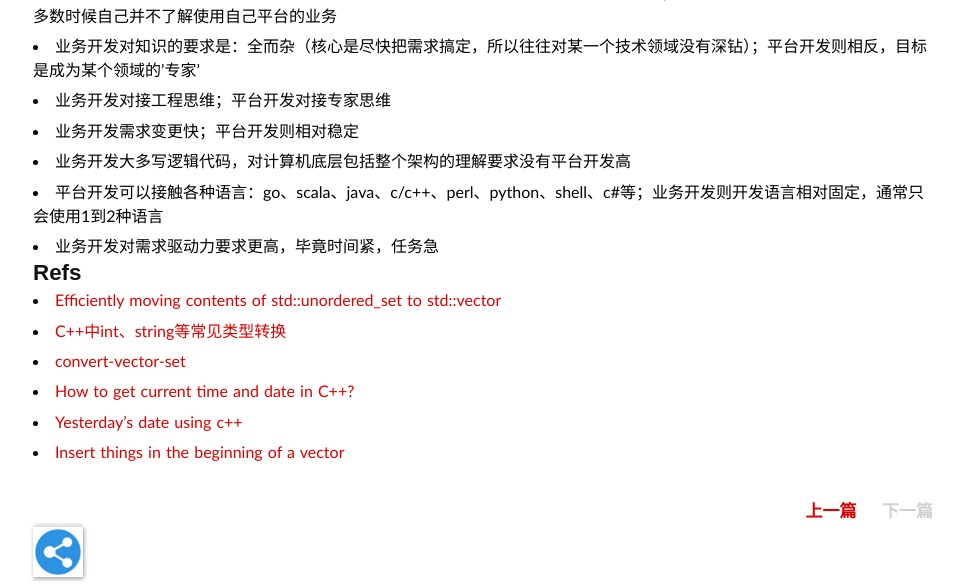
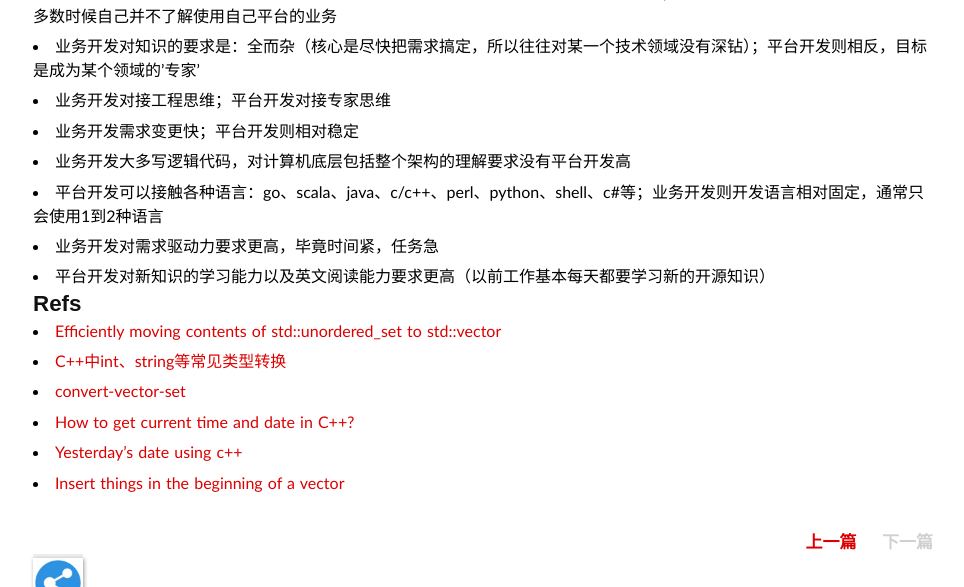
Before and after one commit to duyanghao/duyanghao.github.io, a Jekyll site: the page built from _posts/2018-12-12-c++-practice.md, in a window 1280 px wide and 900 px high, scrolled down 2900 px, cut to the strip 0-587 px from the top of the window. Shown: the whole strip, without its empty margins (157-1121 px from the left). Built offline with Jekyll 4.4.1, drawn with Linux system fonts in a browser that asks for light colours; some web fonts are replaced; comment, search, counter and statistics services are not loaded.

Commit message:
添加c++ practice
Signed-off-by: duyanghao <1294057873@qq.com>

```diff
--- a/_posts/2018-12-12-c++-practice.md
+++ b/_posts/2018-12-12-c++-practice.md
@@ -172,6 +172,7 @@ for (vector<int>::iterator it=MyVector.begin(); it<MyVector.end(); it++)
 * 业务开发大多写逻辑代码，对计算机底层包括整个架构的理解要求没有平台开发高
 * 平台开发可以接触各种语言：go、scala、java、c/c++、perl、python、shell、c#等；业务开发则开发语言相对固定，通常只会使用1到2种语言
 * 业务开发对需求驱动力要求更高，毕竟时间紧，任务急
+* 平台开发对新知识的学习能力以及英文阅读能力要求更高（以前工作基本每天都要学习新的开源知识）
 
 ## Refs
 
```
